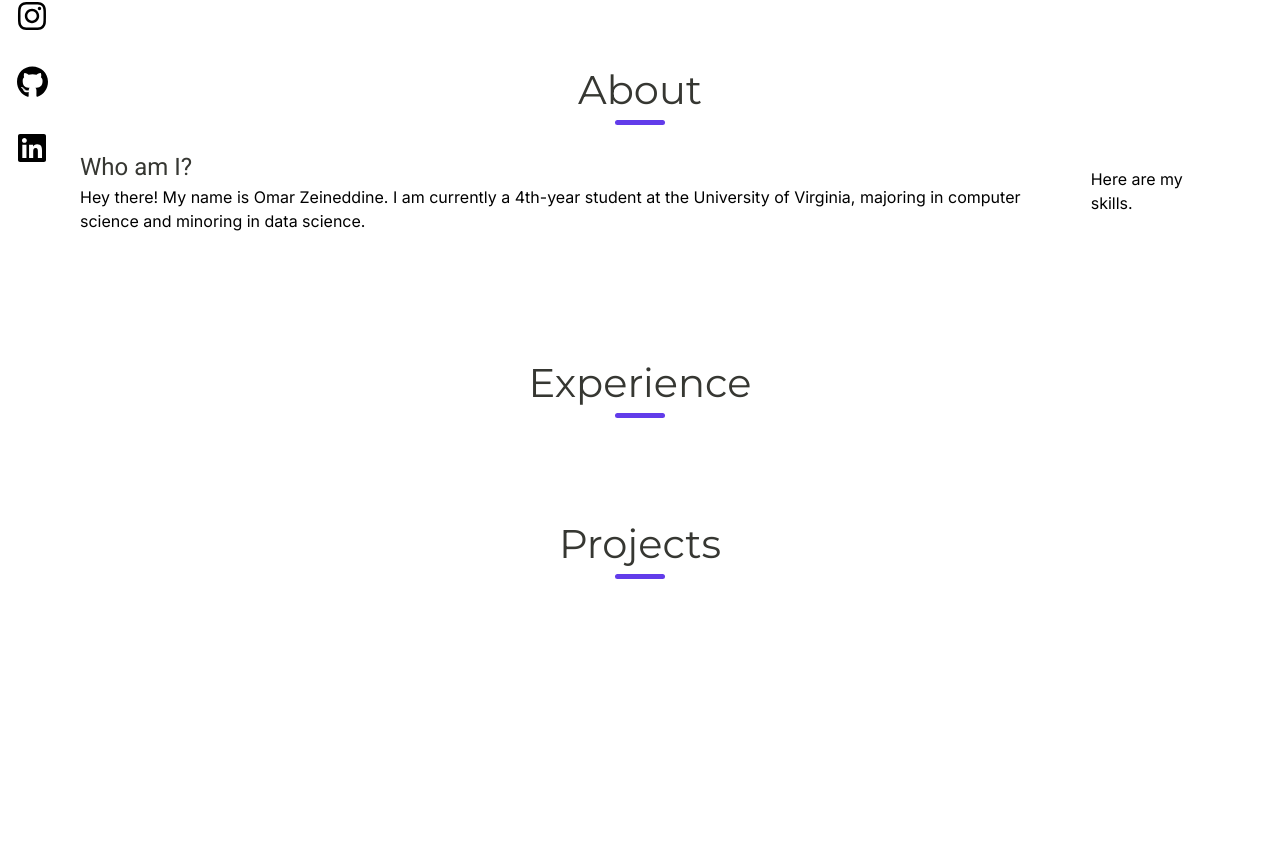
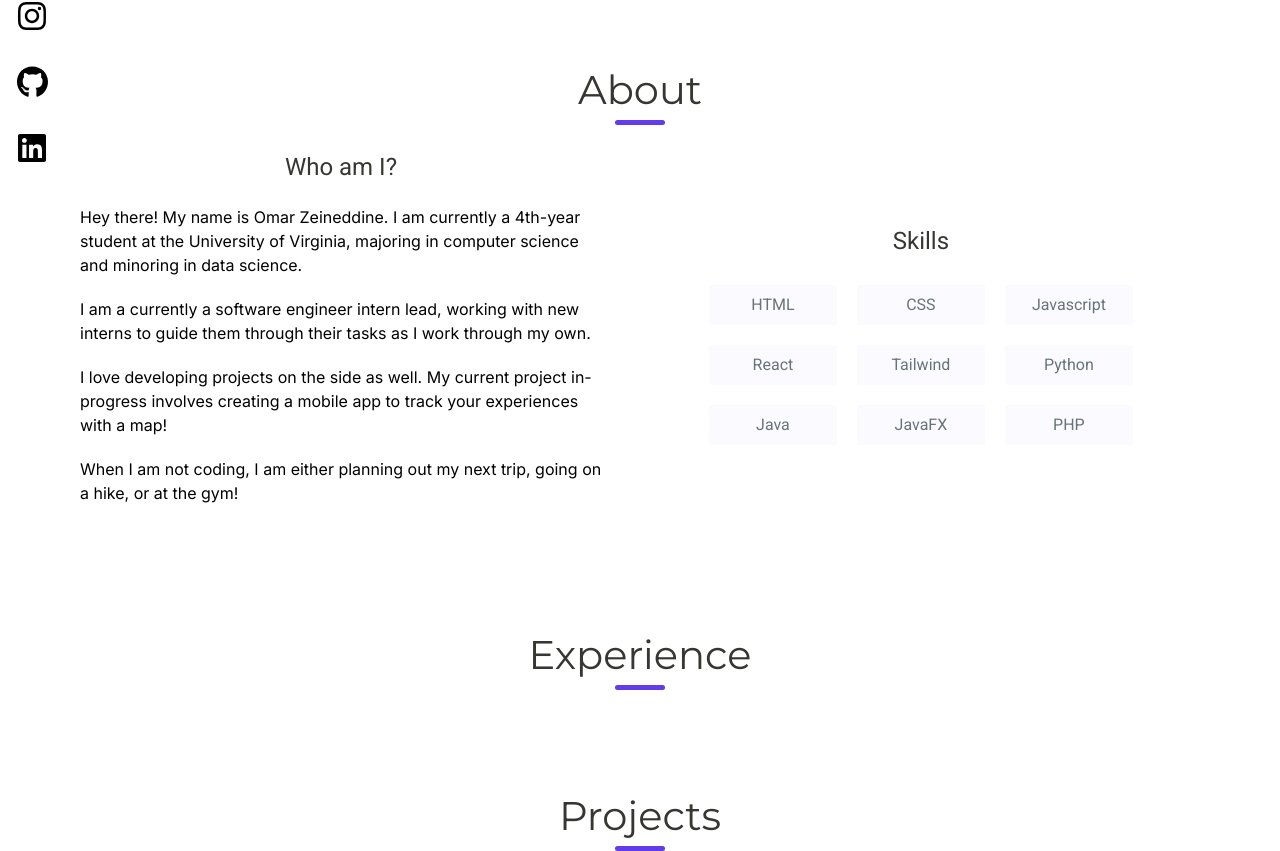
Before and after one commit to ozeineddine/portfolio-website, a Next.js app: page / in a window 1280 px wide. Shown: the part 586-1437 px from the top of the page. Before the commit the page ends 1165 px from the top, so only its background shows below. Built offline with nearby package versions, Linux system fonts and the light colour scheme.

Commit message:
finish skills section

```diff
--- a/app/globals.css
+++ b/app/globals.css
@@ -124,3 +124,18 @@ body {
   font-family: roboto;
   text-align: center;
 }
+
+.skill {
+  background-color: #FAFAFF;
+  color: #697477;
+  border-radius: 2px;
+  padding: 5px;
+  margin: 2px;
+  font-family: roboto;
+
+}
+
+.skill:hover {
+  background-color: #623cea;
+  color: #e3e4db;
+}
--- a/app/page.tsx
+++ b/app/page.tsx
@@ -1,5 +1,7 @@
 import Image from "next/image";
 import Link from "next/link";
+import Skill from "@components/Skill";
+import SkillsSection from "@components/SkillsSection";
 import ChangingText from "@components/ChangingText";
 
 export default function Home() {
@@ -15,7 +17,7 @@ export default function Home() {
             id="color_"
             className=" font-montserrat text-alabaster text-7xl pt-48 pl-20"
           >
-            Hi, I'm Omar Zeineddine
+            Hi! I'm Omar Zeineddine
           </h1>
           <div className="flex flex-row items-center">
             <h1 className="font-montserrat pl-24 text-5xl text-alabaster">
@@ -40,12 +42,33 @@ export default function Home() {
           </h1>
         </div>
 
-        <div className="px-20 flex flex-row items-center space-x-10 my-6">
-          <div className="flex flex-col items-start">
-            <p className="section_subtitle">Who am I?</p>
-            <p>Hey there! My name is Omar Zeineddine. I am currently a 4th-year student at the University of Virginia, majoring in computer science and minoring in data science.</p>
+        <div className=" px-20 space-x-10 flex flex-row items-center space-y-10 my-6">
+          <div className="flex flex-col items-start space-y-5">
+            <p className="section_subtitle self-center">Who am I?</p>
+            <p>
+              Hey there! My name is Omar Zeineddine. I am currently a 4th-year
+              student at the University of Virginia, majoring in computer
+              science and minoring in data science.
+            </p>
+            <p>
+              I am a currently a software engineer intern lead, working with new
+              interns to guide them through their tasks as I work through my
+              own.
+            </p>
+            <p>
+              I love developing projects on the side as well. My current project
+              in-progress involves creating a mobile app to track your
+              experiences with a map!
+            </p>
+            <p>
+              When I am not coding, I am either planning out my next trip, going
+              on a hike, or at the gym!
+            </p>
           </div>
-          <div>Here are my skills. </div>
+          <div>
+            <p className="section_subtitle">Skills</p>
+              <SkillsSection/>
+            </div>
         </div>
       </section>
 
--- a/components/Header.tsx
+++ b/components/Header.tsx
@@ -25,7 +25,7 @@ const header = () => {
           })}
         </div>
       </div>
-      <span className="header_divider"></span>
+      {/* <span className="header_divider"></span> */}
     </div>
   );
 };
--- /dev/null
+++ b/components/Skill.tsx
@@ -0,0 +1,11 @@
+
+// for passing in props from now on: {prop} : {prop:type}
+const Skill = ({ name }: { name: string }) => {
+  return (
+    <>
+      <div className="skill flex items-center justify-center w-32 h-10">{name}</div>
+    </>
+  );
+};
+
+export default Skill;
--- /dev/null
+++ b/components/SkillsSection.tsx
@@ -0,0 +1,24 @@
+import Skill from "./Skill";
+
+const skills: string[] = [
+  "HTML",
+  "CSS",
+  "Javascript",
+  "React",
+  "Tailwind",
+  "Python",
+  "Java",
+  "JavaFX",
+  "PHP",
+];
+const SkillsSection = () => {
+  return (
+    <div className="flex flex-row flex-wrap gap-4 my-6 items-center justify-center">
+      {skills.map((skill, index) => (
+        <Skill key={index} name={skill} />
+      ))}
+    </div>
+  );
+};
+
+export default SkillsSection;
```
